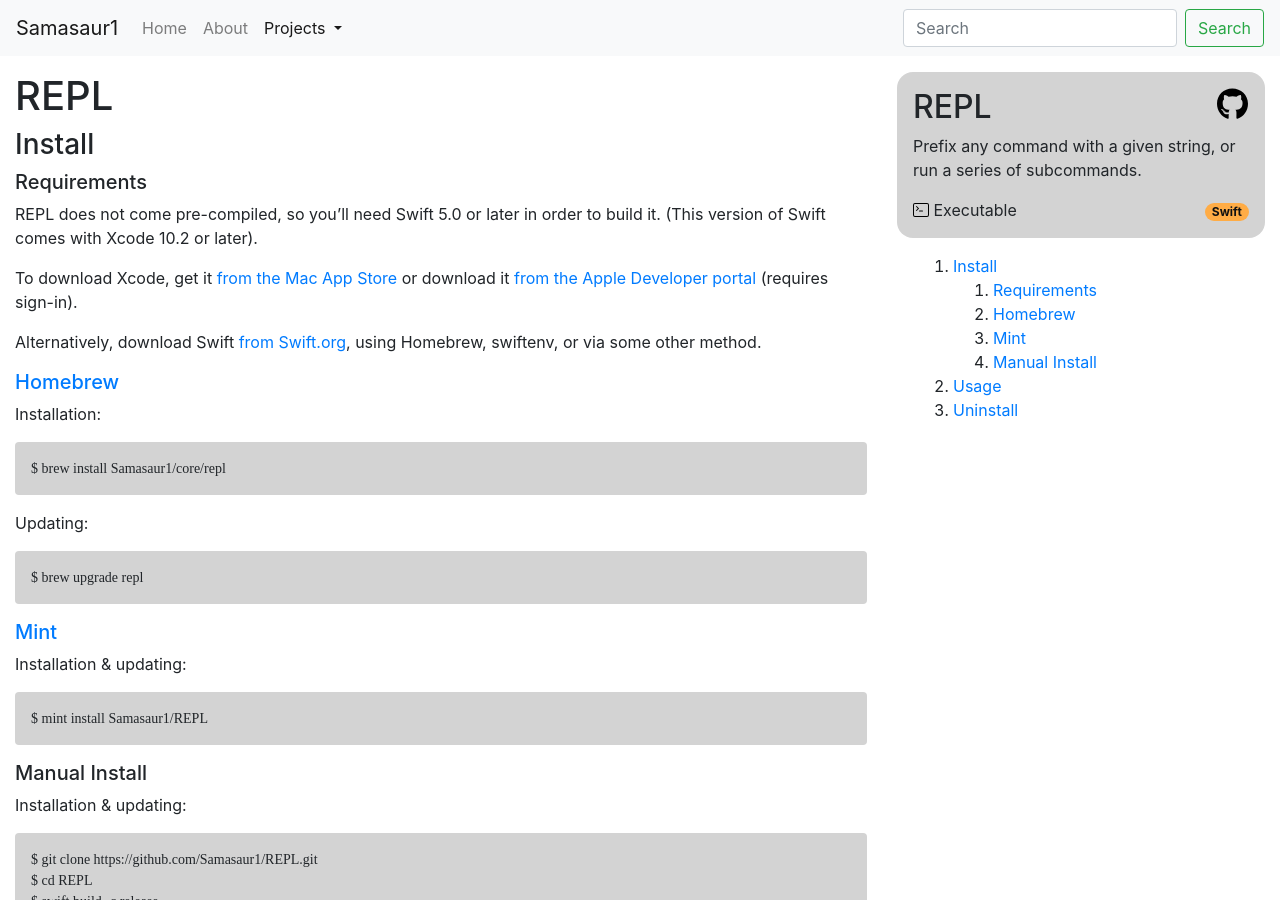
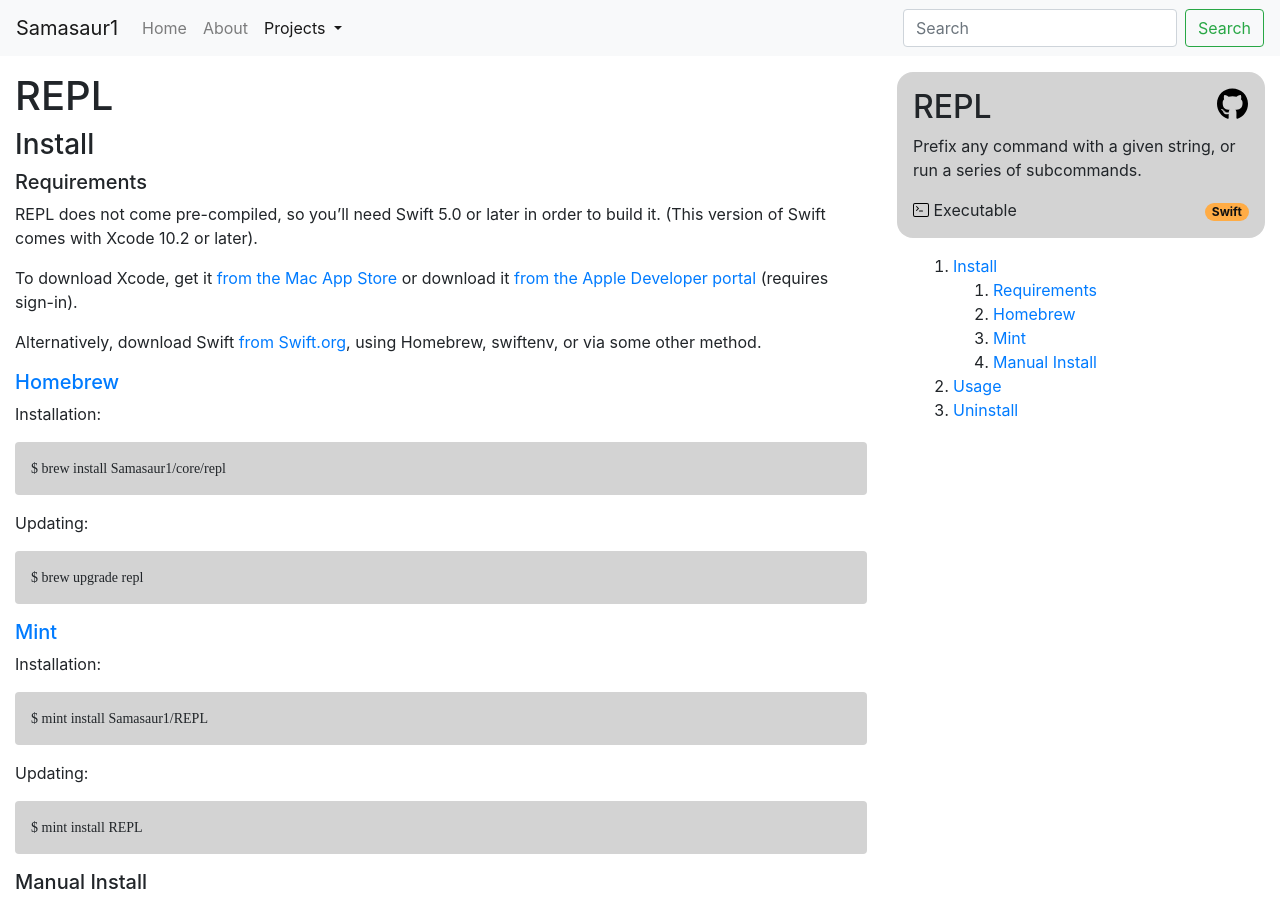
Before and after one commit to Samasaur1/samasaur1.github.io, a Jekyll site: the page built from projects/repl.md, in a window 1280 px wide and 900 px high. Built offline with Jekyll 4.4.1, drawn with Linux system fonts in a browser that asks for light colours; some web fonts are replaced; some of the changed text lies outside the part shown.

Commit message:
Add some autoselect attributes

````diff
--- a/projects/repl.md
+++ b/projects/repl.md
@@ -21,18 +21,18 @@
 Alternatively, download Swift [from Swift.org](https://swift.org/download/), using Homebrew, swiftenv, or via some other method.
 ##### [Homebrew](https://brew.sh/)
 Installation:
-```
-$ brew install Samasaur1/core/repl
-```
+<pre class="user-select-all">
+<code><span class="user-select-none">$ </span>brew install Samasaur1/core/repl</code></pre>
 Updating:
-```
-$ brew upgrade repl
-```
+<pre class="user-select-all">
+<code><span class="user-select-none">$ </span>brew upgrade repl</code></pre>
 ##### [Mint](https://github.com/yonaskolb/mint)
-Installation & updating:
-```
-$ mint install Samasaur1/REPL
-```
+Installation:
+<pre class="user-select-all">
+<code><span class="user-select-none">$ </span>mint install Samasaur1/REPL</code></pre>
+Updating:
+<pre class="user-select-all">
+<code><span class="user-select-none">$ </span>mint install REPL</code></pre>
 ##### Manual Install
 Installation & updating:
 ```
@@ -81,16 +81,13 @@
   which means it will always look as it does in the examples above.
   This means that even if your normal prompt is this: `hostname:~/path/to/cwd username$`, in REPL it will show up like this:
   <code><strong><span class="text-danger">[username]</span><span class="text-primary">(~/path/to/cwd)</span><span class="text-success">$ REPLcommand</span></strong></code>.
-* Visit the <a href="https://github.com/Samasaur1/REPL/issues">issues</a> page to see the status of these issues.
+* Visit the [issues](https://github.com/Samasaur1/REPL/issues) page to see the status of these issues.
 
 ### Uninstall
 REPL doesn't leave anything behind, so you can use the normal uninstall method:
-```
-$ brew uninstall repl
-```
-```
-$ mint uninstall Samasaur1/REPL
-```
-```
-$ sudo rm /usr/local/bin/repl
-```
+<pre class="user-select-all">
+<code><span class="user-select-none">$ </span>brew uninstall repl</code></pre>
+<pre class="user-select-all">
+<code><span class="user-select-none">$ </span>mint uninstall REPL</code></pre>
+<pre class="user-select-all">
+<code><span class="user-select-none">$ </span>sudo rm /usr/local/bin/repl</code></pre>
````
